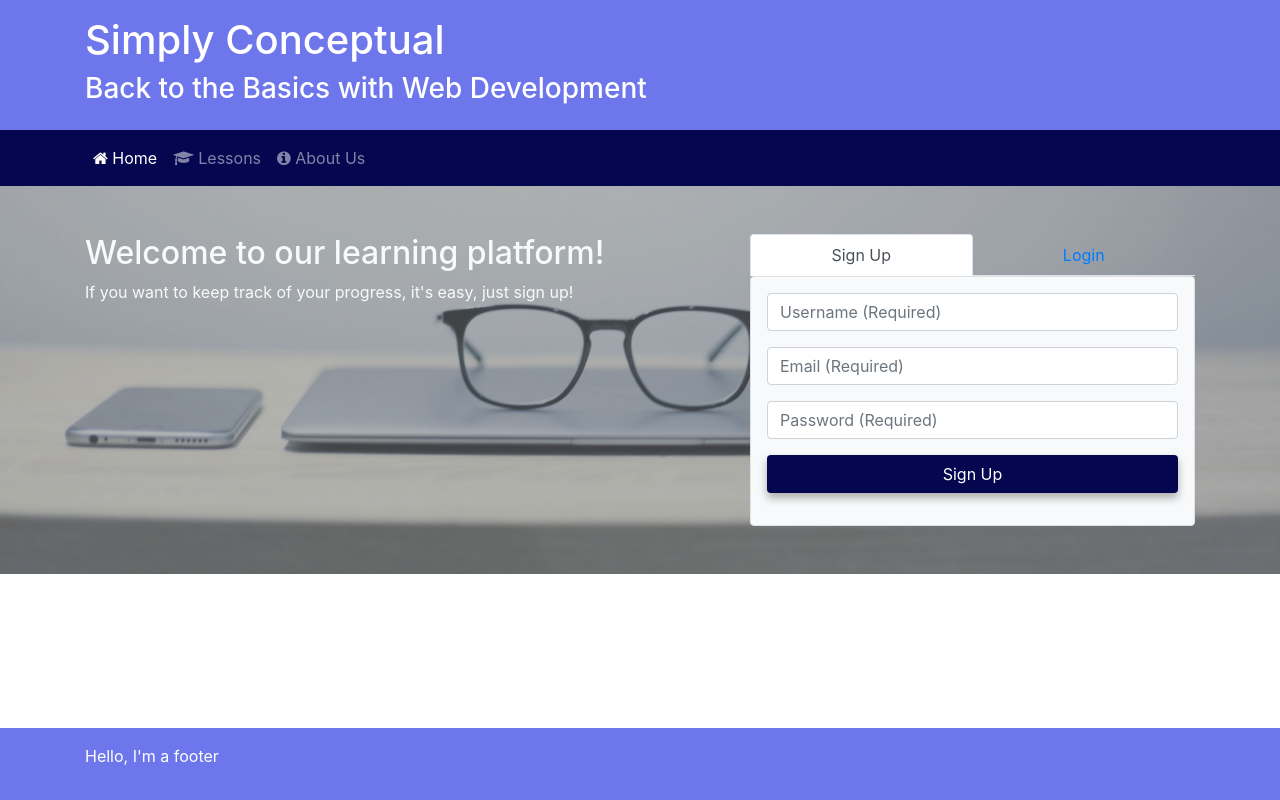
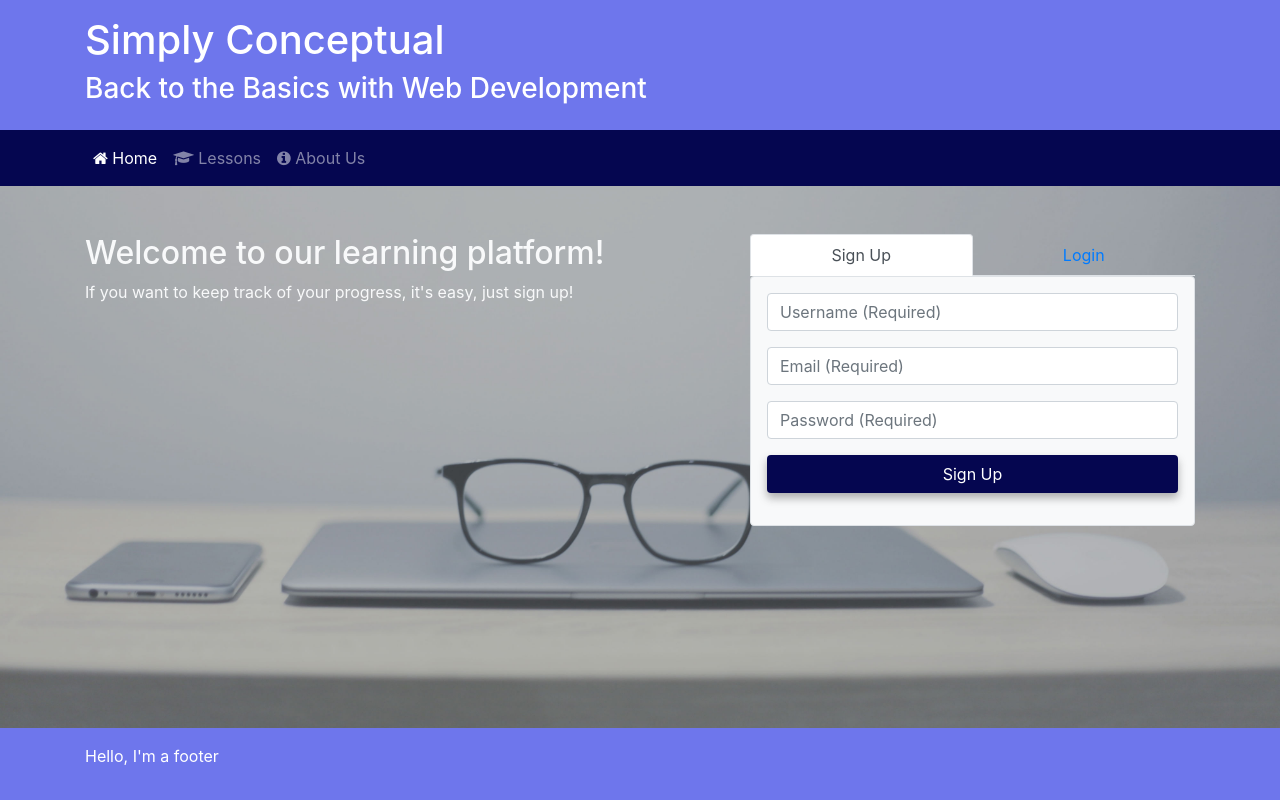
Before and after one commit to BontigaoDavid/Project3, a React (Create React App) app in the folder client/: page / in a window 1280 px wide. Built offline with nearby package versions, Linux system fonts and the light colour scheme; no server answers.

Commit message:
flex grow

```diff
--- a/client/src/App.js
+++ b/client/src/App.js
@@ -17,7 +17,7 @@ import timeComplexity from "./components/lesson/logic/time-complexity/time-compl
 function App() {
   return (
     <Router>
-      <div className="App">
+      <div className="App justify-content-stretch">
         <Header />
         <Navbar />
           <Switch>
@@ -34,7 +34,6 @@ function App() {
 
           <Route exact path="/lesson/logic/mvc" component={MVC} />
           <Route exact path="/lesson/logic/time-complexity" component={timeComplexity} />
-
         </main>
           </Switch>
         <Footer />
--- a/client/src/pages/Home.js
+++ b/client/src/pages/Home.js
@@ -4,7 +4,7 @@ import Usertab from "../components/user/Usertab";
 
 function Home() {
   return (
-    <div className="bg-img py-5">
+    <div className="bg-img py-5 flex-grow-1">
     <div className="container">
       <div className="row">
         <div className="col-12 col-md-6 col-lg-7">
```
